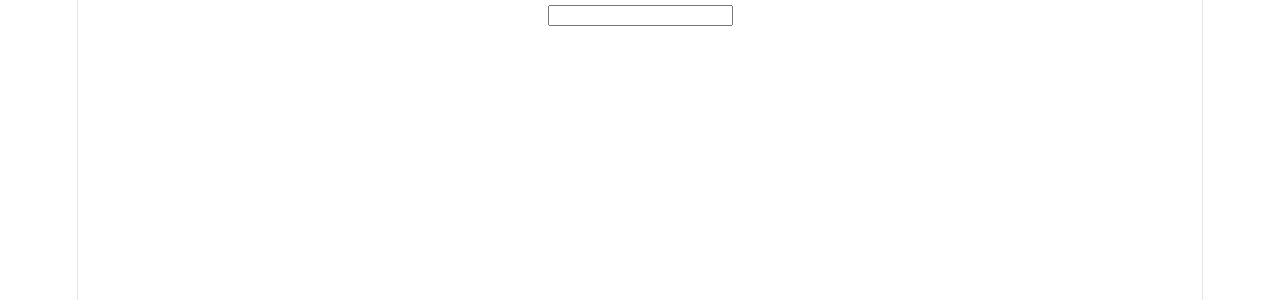
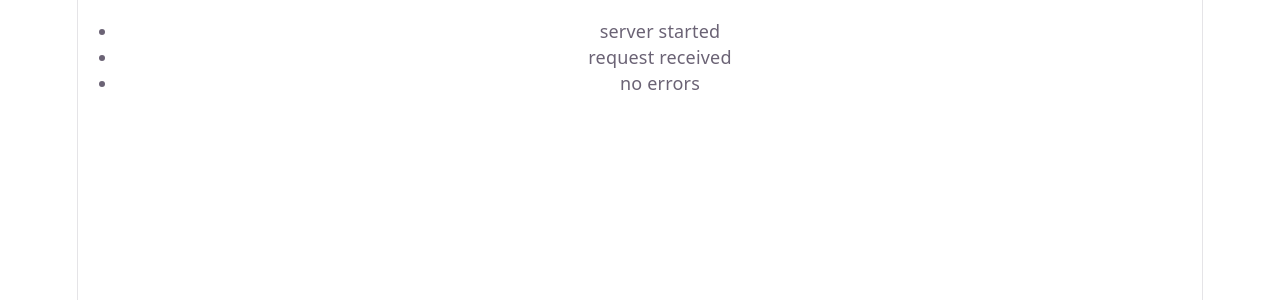
Before and after one commit to MhussainD4772/swe-journery, a React (Vite) app in the folder frontend/: page / in a window 1280 px wide. Shown: the top 300 px of the page. Built offline with nearby package versions, Linux system fonts and the light colour scheme.

Commit message:
day 2 react array

```diff
--- a/frontend/src/App.tsx
+++ b/frontend/src/App.tsx
@@ -1,7 +1,8 @@
-import ControlledInput from './day-01-controlled-input/ControlledInput'
+// import ControlledInput from './day-01-controlled-input/ControlledInput'
+import List from './day-02-list/List'
 
 function App() {
-  return <ControlledInput />
+  return <List />
 }
 
 export default App
--- /dev/null
+++ b/frontend/src/day-02-list/List.tsx
@@ -0,0 +1,21 @@
+interface LogEntry {
+  id: number
+  message: string
+}
+
+export default function List() {
+  const logs: LogEntry[] = [
+    { id: 1, message: 'server started' },
+    { id: 2, message: 'request received' },
+    { id: 3, message: 'no errors' },
+  ]
+  return (
+    <div>
+      <ul>
+        {logs.map((log) => (
+          <li key={log.id}>{log.message}</li>
+        ))}
+      </ul>
+    </div>
+  )
+}
```
